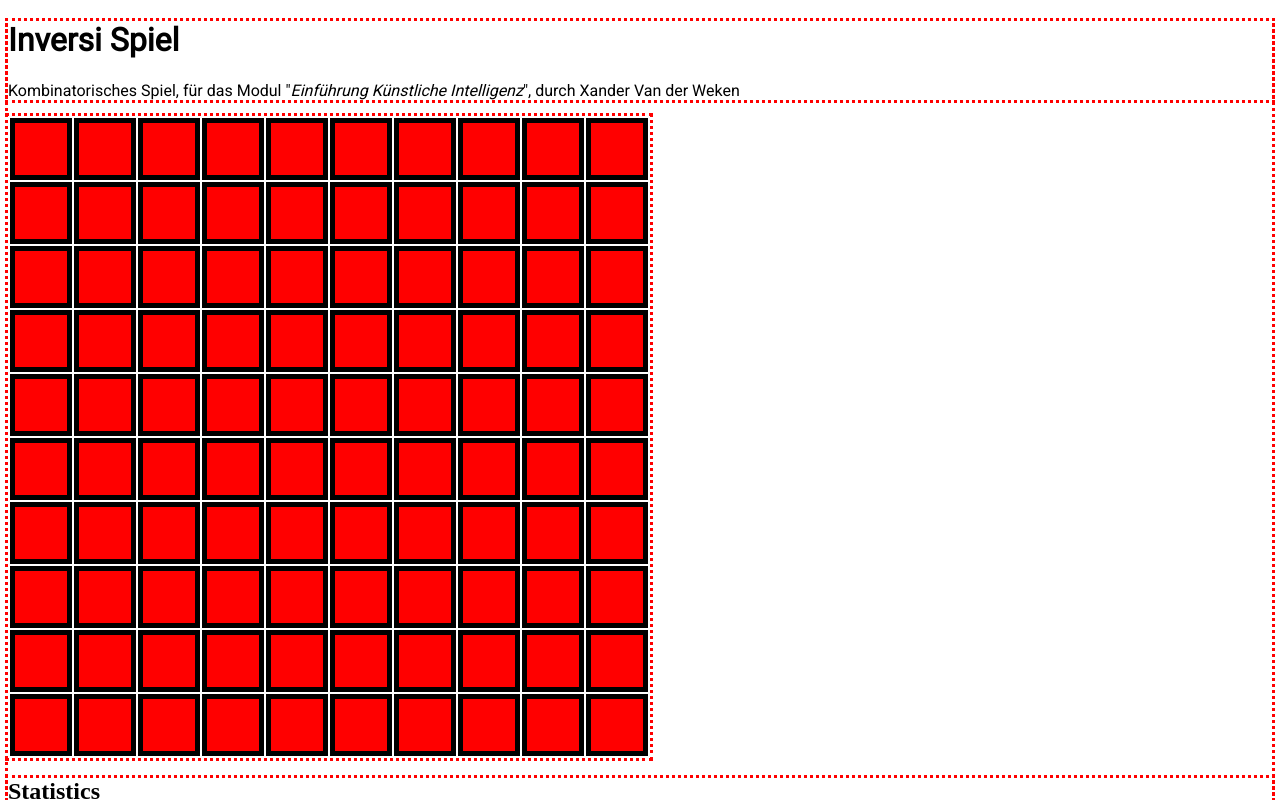
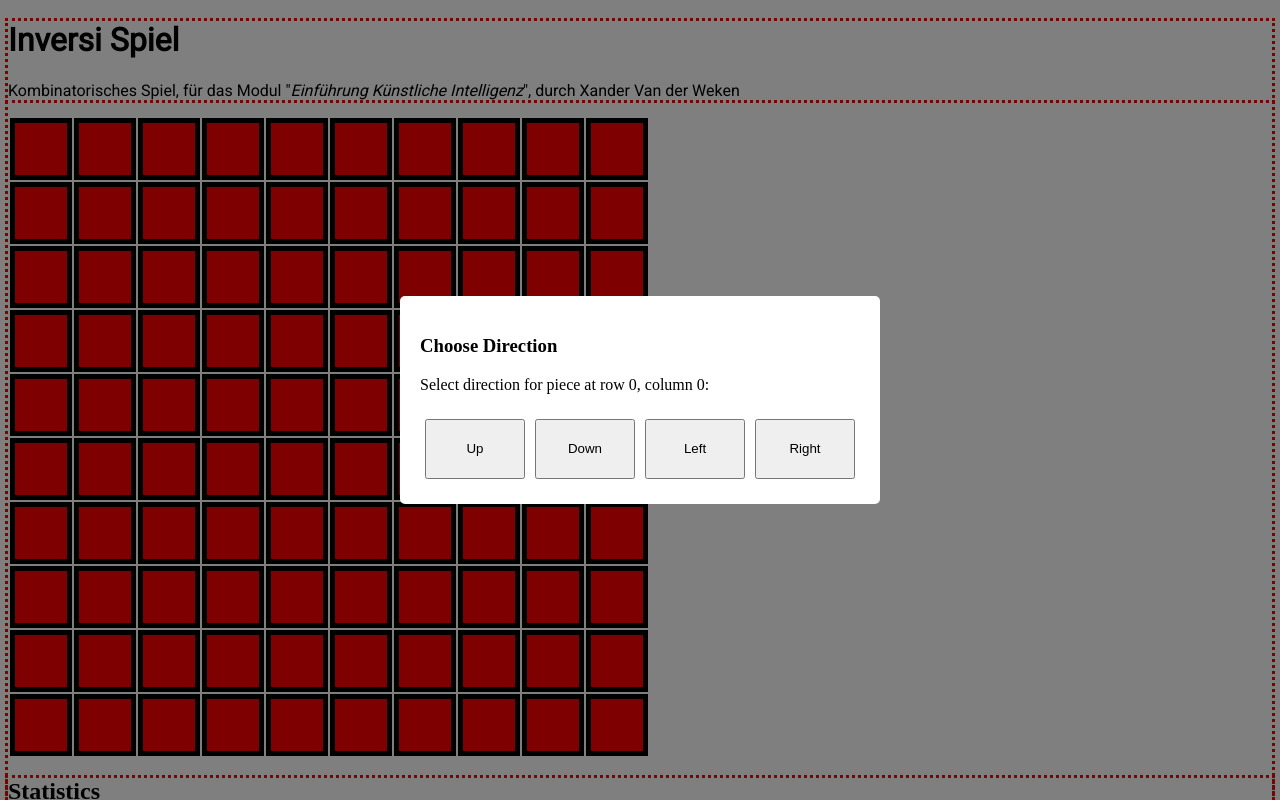
Before and after one commit to XanderVanDerWeken/EKI_Invers_Vue, a Vue app in the folder EKI_Invers/: page / in a window 1280 px wide. Both pictures are taken after a click on the element 41 px from the left and 148 px from the top of the page. Shown: the top 800 px of the page. Built offline with nearby package versions, Linux system fonts and the light colour scheme.

Commit message:
001_Start
- added Direction Modal
- is asking for direction when cell selected
- is calling after the gamestore

```diff
--- a/EKI_Invers/src/components/BoardComponent.vue
+++ b/EKI_Invers/src/components/BoardComponent.vue
@@ -1,4 +1,5 @@
 <template>
+    <directionModal :show-modal="showModal" :modal-text="modalText" @direction-selected="handleDirectionSelected" />
     <table>
         <tbody>
             <tr v-for="(row, rowIndex ) in matrix" :key="rowIndex">
@@ -11,31 +12,50 @@
 </template>
 
 <script lang="ts">
-    import { defineComponent } from 'vue'
+    import { defineComponent, ref } from 'vue'
+    import DirectionModal from '@/components/DirectionModal.vue'
     import { Piece } from '../game/model/Piece'
+    import type { Direction } from '@/game/model/Direction';
     import { useGameStore } from '@/stores/gameStore';
 
     export default defineComponent({
         name: "Board",
+        components: {
+            DirectionModal
+        },
+        data() {
+            return {
+                showModal: false,
+                modalText: '',
+                selectedRow: -1,
+                selectedCol: -1,
+            };
+        },
+        setup() {
+            const game = useGameStore();
+
+            return {
+                game,
+            }
+        },
         computed: {
             matrix() : Array<Array<Piece>> {
                 return this.game.boardMatrix;
             }
         },
-        setup() {
-            const game = useGameStore();
+        methods: {
+            handleCellClick(rowIndex: number, colIndex: number) {
+                this.selectedRow = rowIndex;
+                this.selectedCol = colIndex;
+                this.modalText = `Select direction for piece at row ${rowIndex}, column ${colIndex}:`
 
-            function handleCellClick(rowIndex: number, colIndex: number): void {
-                game.makeMove(rowIndex, colIndex);
-            }
-
-            return {
-                game,
-
-                handleCellClick
-            }
-        },
-        methods: {
+                this.showModal = true;
+            },
+            handleDirectionSelected(direction: Direction) {
+                var pos = (this.selectedRow * 10) + this.selectedCol;
+                this.game.makeMove(pos, direction)
+                this.showModal = false;
+            },
             resolveClass(cell : Piece): String {
                 switch(cell) {
                     case Piece.RED:
--- /dev/null
+++ b/EKI_Invers/src/components/DirectionModal.vue
@@ -0,0 +1,88 @@
+<template>
+    <div class="modal" v-show="showModal">
+        <div class="modal-content">
+            <h3>Choose Direction</h3>
+            <p>{{ modalText }}</p>
+            <div class="modal-buttons">
+                <button @click="handleClose(1)">Up</button>
+                <button @click="handleClose(2)">Down</button>
+                <button @click="handleClose(3)">Left</button>
+                <button @click="handleClose(4)">Right</button>
+            </div>
+        </div>
+    </div>
+</template>
+
+<script lang="ts">
+import { reactive } from 'vue';
+import { Direction } from '@/game/model/Direction';
+
+export default {
+    props: {
+        showModal: Boolean,
+        modalText: String,
+    },
+    setup(props, context) {
+        const state = reactive({
+            direction: Direction.UP
+        });
+
+        const handleClose = (direction: number) => {
+            switch(direction) {
+                case 1:
+                    state.direction = Direction.UP
+                    break;
+                case 2:
+                    state.direction = Direction.DOWN
+                    break;
+                case 3:
+                    state.direction = Direction.LEFT
+                    break;
+                case 4:
+                    state.direction = Direction.RIGHT
+                    break;
+            }
+            state.direction = direction;
+            context.emit('direction-selected', direction);
+        };
+
+        return {
+            handleClose,
+            state,
+        };
+    }
+};
+</script>
+
+<style>
+button {
+    width: 100px;
+    height: 60px;
+    margin: 5px;
+}
+
+.modal {
+  position: fixed;
+  top: 0;
+  left: 0;
+  bottom: 0;
+  right: 0;
+  background-color: rgba(0, 0, 0, 0.5);
+  display: flex;
+  justify-content: center;
+  align-items: center;
+  z-index: 999;
+}
+
+.modal-content {
+  background-color: white;
+  padding: 20px;
+  border-radius: 5px;
+}
+
+.modal-buttons {
+  display: flex;
+  justify-content: space-between;
+  margin-top: 20px;
+}
+</style>
--- a/EKI_Invers/src/stores/gameStore.ts
+++ b/EKI_Invers/src/stores/gameStore.ts
@@ -1,6 +1,7 @@
 import { defineStore } from 'pinia';
 
 import type { Piece } from '@/game/model/Piece';
+import type { Direction } from '@/game/model/Direction';
 import { Game } from '@/game/controller/Game';
 const gameObj = new Game();
 
@@ -39,7 +40,7 @@ export const useGameStore = defineStore('game', {
         resetBoard() {
             this.game.resetBoard();
         },
-        makeMove(rowIndex: number, colIndex: number) {
+        makeMove(position: number, direction: Direction) {
             //TODO: Implement
         }
     }
```
